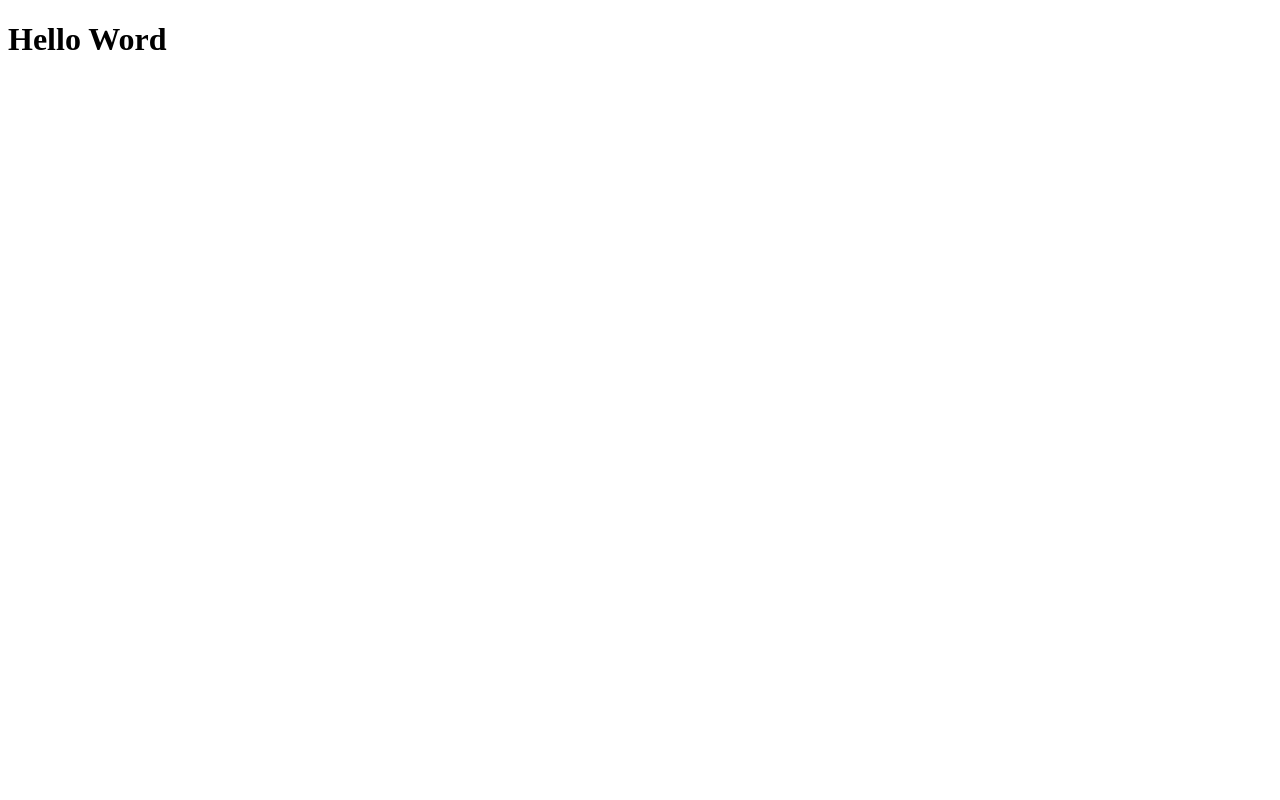
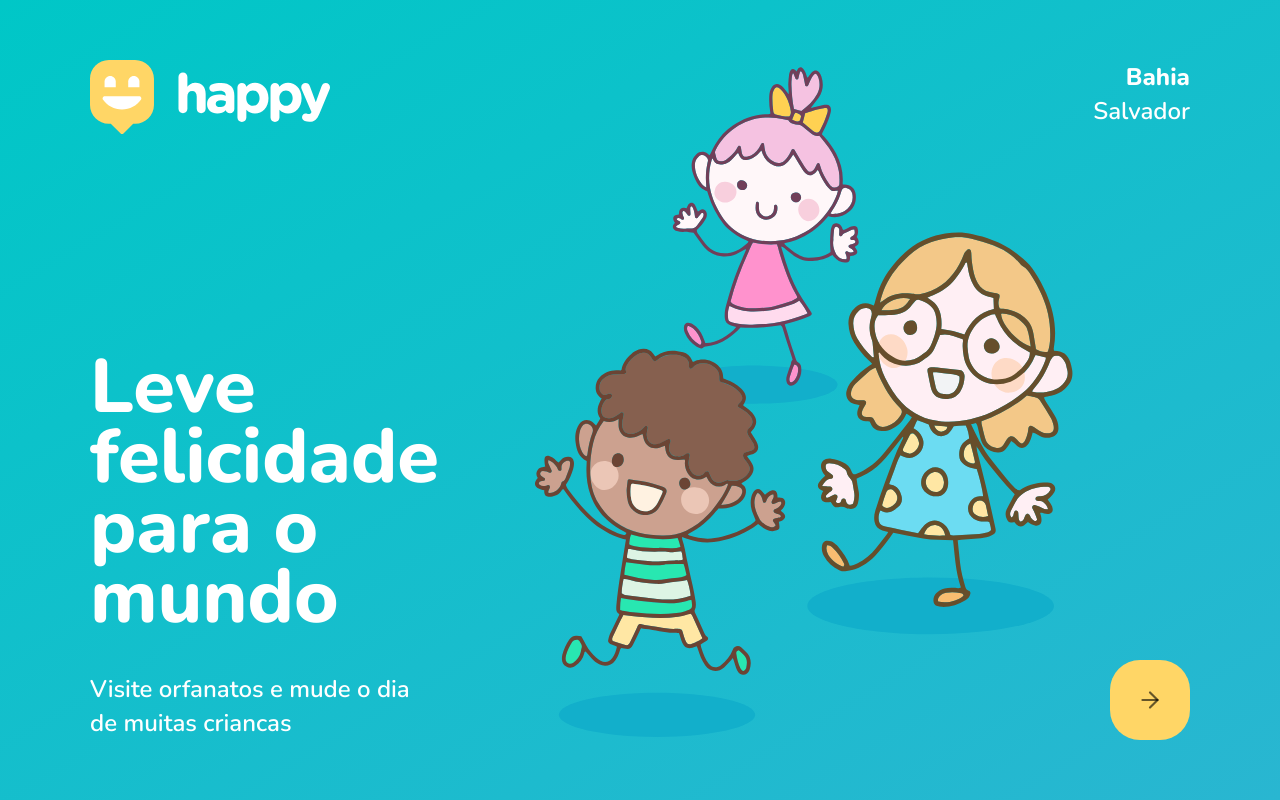
Before and after one commit to pmqueiroz/happy, a React (Create React App) app in the folder web/: page / in a window 1280 px wide. Built offline with nearby package versions, Linux system fonts and the light colour scheme; the HTML template or start-up script is replaced by a standard one.

Commit message:
chore: landing page done

```diff
--- a/web/package.json
+++ b/web/package.json
@@ -12,6 +12,7 @@
     "@types/react-dom": "^16.9.0",
     "react": "^16.13.1",
     "react-dom": "^16.13.1",
+    "react-icons": "^3.11.0",
     "react-scripts": "3.4.3",
     "typescript": "~3.7.2"
   },
--- a/web/public/index.html
+++ b/web/public/index.html
@@ -3,13 +3,14 @@
   <head>
     <meta charset="utf-8" />
     <!-- <link rel="icon" href="%PUBLIC_URL%/favicon.ico" /> -->
+    <meta property="og:image" content="%PUBLIC_URL%/open-graph.png" />
     <meta name="viewport" content="width=device-width, initial-scale=1" />
     <meta name="theme-color" content="#15C3D6" />
     <meta
       name="description"
       content="Visite orfanatos e mude o dia de muitas crianças."
     />
-
+    <link href="https://fonts.googleapis.com/css2?family=Nunito:wght@600;700;800&display=swap" rel="stylesheet">
     <title>Happy</title>
   </head>
   <body>
--- a/web/src/App.tsx
+++ b/web/src/App.tsx
@@ -1,9 +1,31 @@
 import React from 'react';
+import { FiArrowRight } from 'react-icons/fi';
+
+import './styles/global.css';
+import './styles/pages/landing.css';
+
+import logoImg from './assets/logo.svg'
 
 function App() {
   return (
-    <div className="App">
-      <h1>Hello Word</h1>
+    <div id="page-landing">
+      <div className="content-wrapper">
+         <img src={logoImg} alt="Happy"/>
+
+         <main>
+            <h1>Leve felicidade para o mundo</h1>
+            <p>Visite orfanatos e mude o dia de muitas criancas</p>
+         </main>
+
+         <div className="location">
+            <strong>Bahia</strong>
+            <span>Salvador</span>
+         </div>
+
+         <a href="#page-landing" className="enter-app">
+            <FiArrowRight size={26} color="rgba(0, 0, 0, 0.6)"/>
+         </a>
+      </div>
     </div>
   );
 }
--- /dev/null
+++ b/web/src/styles/global.css
@@ -0,0 +1,14 @@
+* {
+   margin: 0;
+   padding: 0;
+   box-sizing: border-box;
+}
+
+body {
+   color: #fff;
+   background: #ebf2f5;
+}
+
+body, input, button, textarea {
+   font: 600 18px Nunito, sans-serif;
+}
--- /dev/null
+++ b/web/src/styles/pages/landing.css
@@ -0,0 +1,79 @@
+#page-landing {
+   width: 100vw;
+   height: 100vh;
+
+   background: linear-gradient(329.54deg, #29b6d1 0%, #00c7c7 100%);
+
+   display: flex;
+   justify-content: center;
+   align-items: center;
+
+}
+
+#page-landing .content-wrapper {
+   position: relative;
+
+   width: 100%;
+   max-width: 1100px;
+
+   height: 100%;
+   max-height: 680px;
+
+   display: flex;
+   align-items: flex-start;
+   justify-content: space-between;
+   flex-direction: column;
+
+   background: url('../../assets/landing.svg') no-repeat 80% center;
+}
+
+#page-landing .content-wrapper main {
+   max-width: 350px;
+}
+#page-landing .content-wrapper main h1 {
+   font-size: 76px;
+   font-weight: 900;
+   line-height: 70px;
+}
+#page-landing .content-wrapper main p{
+   margin-top: 40px;
+   font-size: 24px;
+   line-height: 34px;
+}
+
+.content-wrapper .location {
+   position: absolute;
+   right: 0;
+   top: 0;
+
+   font-size: 24px;
+   line-height: 34px;
+
+   display: flex;
+   flex-direction: column;
+
+   text-align: right;
+}
+
+.content-wrapper .location strong {
+   font-weight: 800;
+}
+.content-wrapper .enter-app {
+   position: absolute;
+   right: 0;
+   bottom: 0;
+
+   width: 80px;
+   height: 80px;
+   background: #ffd666;
+   border-radius: 30px;
+
+   display: flex;
+   align-items: center;
+   justify-content: center;
+   transition: background-color 0.2s;
+}
+
+.content-wrapper .enter-app:hover {
+   background: #96feff;
+}
```
Also changed, not shown: web/public/open-graph.png (added), 1 other file (tests, documents, lock files or other folders).
